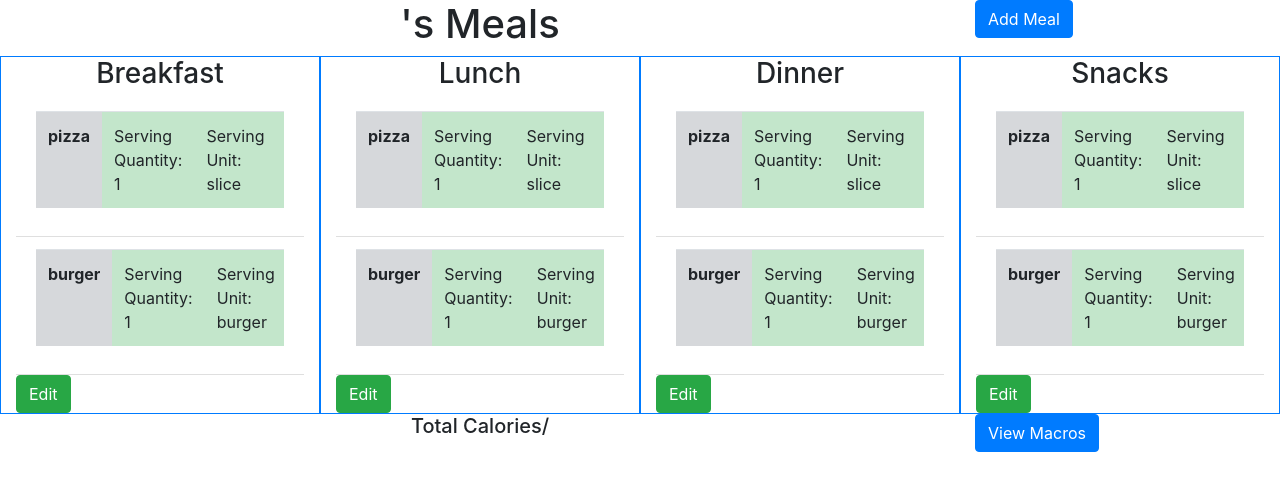
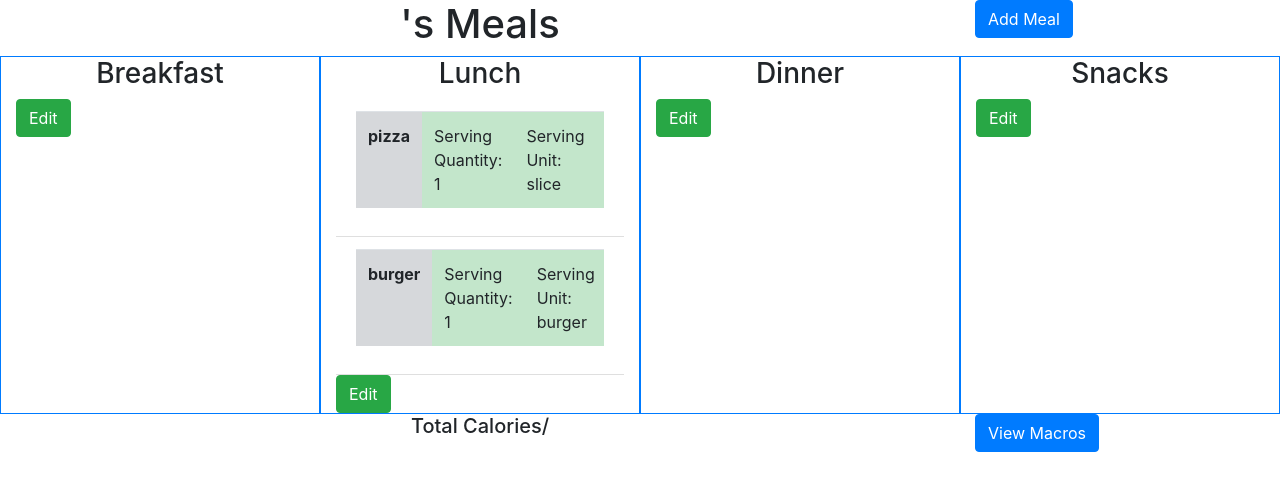
Before and after one commit to paulwstorm/git-fit-testing, a React (Create React App) app: page /meals in a window 1280 px wide. Shown: the top 490 px of the page. Built offline with nearby package versions, Linux system fonts and the light colour scheme.

Commit message:
Fixed the rendering problem on the viewMeals.js

```diff
--- a/src/components/viewMeals.js
+++ b/src/components/viewMeals.js
@@ -22,7 +22,7 @@ class ViewMeals extends Component {
                         <h3 className="text-center">Breakfast</h3>
                         <ul className="list-group list-group-flush breakfast-list">
                             {
-                                this.props.meals.lunch.map(foodItem => {
+                                this.props.meals.breakfast.map(foodItem => {
                                     return <li key={foodItem.id} className="list-group-item">
                                         <div class="table-responsive">
                                             <table className="table">
@@ -70,7 +70,7 @@ class ViewMeals extends Component {
                         <h3 className="text-center">Dinner</h3>
                         <ul className="list-group list-group-flush dinner-list">
                             {
-                                this.props.meals.lunch.map(foodItem => {
+                                this.props.meals.dinner.map(foodItem => {
                                     return <li key={foodItem.id} className="list-group-item">
                                         <div class="table-responsive">
                                             <table className="table">
@@ -94,7 +94,7 @@ class ViewMeals extends Component {
                         <h3 className="text-center">Snacks</h3>
                         <ul className="list-group list-group-flush snack-list">
                             {
-                                this.props.meals.lunch.map(foodItem => {
+                                this.props.meals.snacks.map(foodItem => {
                                     return <li key={foodItem.id} className="list-group-item">
                                         <div class="table-responsive">
                                             <table className="table">
```
